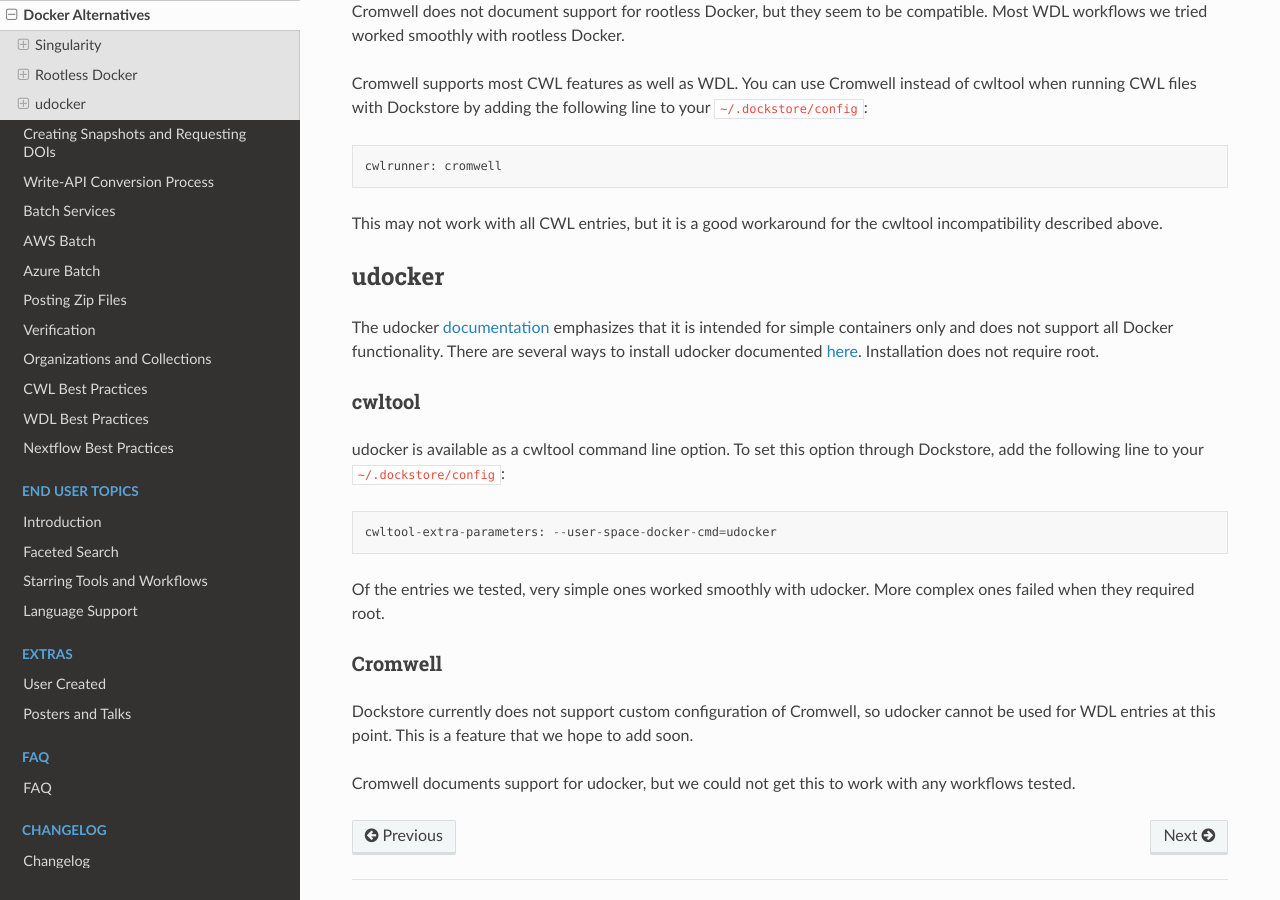
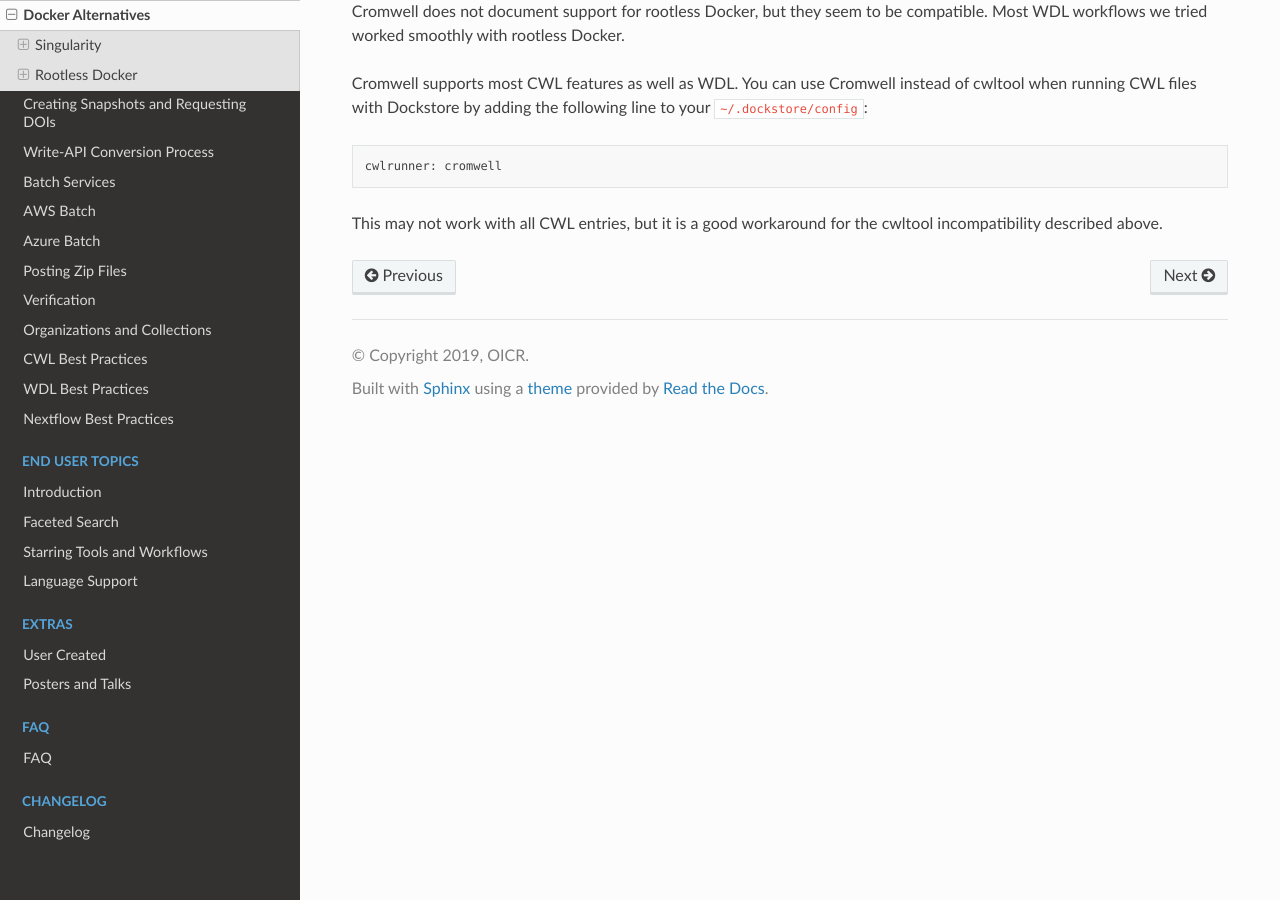
Before and after one commit to dockstore/dockstore-documentation, a Sphinx documentation site: the page built from docs/advanced-topics/docker-alternatives.rst, in a window 1280 px wide and 900 px high, scrolled down 2105 px. Built offline with Sphinx 7.4.7 and the Read the Docs theme 2.0.0, drawn with Linux system fonts in a browser that asks for light colours.

Commit message:
Update docker-alternatives.rst

```diff
--- a/docs/advanced-topics/docker-alternatives.rst
+++ b/docs/advanced-topics/docker-alternatives.rst
@@ -7,9 +7,8 @@
 
 In some situations using Docker may be impractical because it requires all users to have root access.
 Several alternatives have been developed to make it possible to run rootless containers, including
-`Singularity <https://sylabs.io/docs/>`_,
-`rootless Docker <https://engineering.docker.com/2019/02/experimenting-with-rootless-docker/>`_,
-and `udocker <https://indigo-dc.gitbook.io/udocker/>`_.
+`Singularity <https://sylabs.io/docs/>`_ and
+`rootless Docker <https://engineering.docker.com/2019/02/experimenting-with-rootless-docker/>`_.
 While Dockstore uses Docker by default, if necessary it may be possible to run your workflows with one
 of these alternatives. Because the call to Docker or an alternative is made by the workflow runner, usually cwltool
 or Cromwell, and not Dockstore directly, the difficulty of configuring a Docker alternative depends on the workflow
@@ -107,32 +106,3 @@
     cwlrunner: cromwell
 
 This may not work with all CWL entries, but it is a good workaround for the cwltool incompatibility described above.
-
-udocker
--------
-
-The udocker `documentation <https://indigo-dc.gitbook.io/udocker/>`_ emphasizes that it is intended for simple
-containers only and does not support all Docker functionality.
-There are several ways to install udocker documented
-`here <https://indigo-dc.gitbook.io/udocker/installation_manual>`_.
-Installation does not require root.
-
-cwltool
-~~~~~~~
-
-udocker is available as a cwltool command line option. To set this option through Dockstore, add the following line
-to your ``~/.dockstore/config``:
-::
-
-    cwltool-extra-parameters: --user-space-docker-cmd=udocker
-
-Of the entries we tested, very simple ones worked smoothly with udocker.
-More complex ones failed when they required root.
-
-Cromwell
-~~~~~~~~
-
-Dockstore currently does not support custom configuration of Cromwell, so udocker cannot be used for WDL entries
-at this point. This is a feature that we hope to add soon.
-
-Cromwell documents support for udocker, but we could not get this to work with any workflows tested.
```
